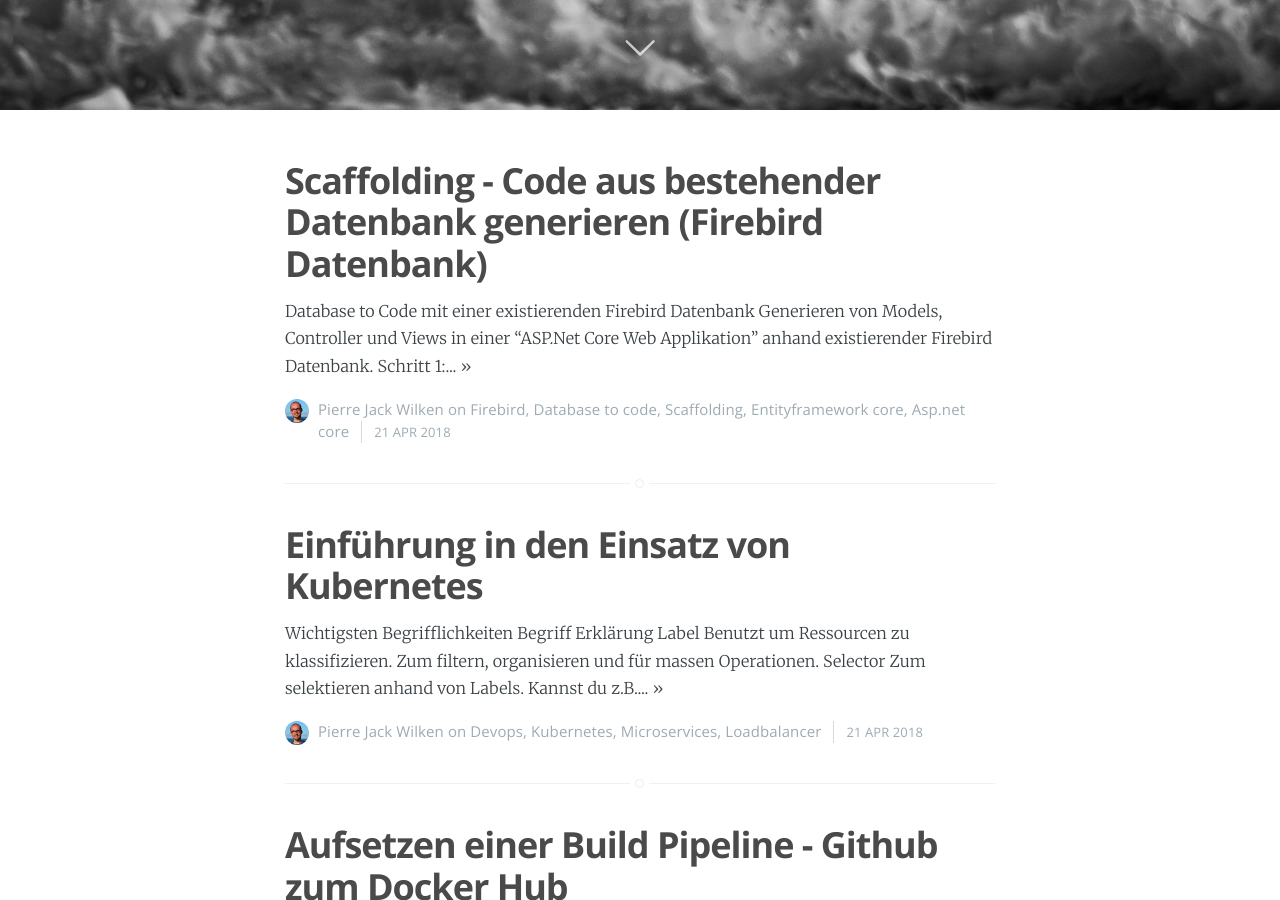
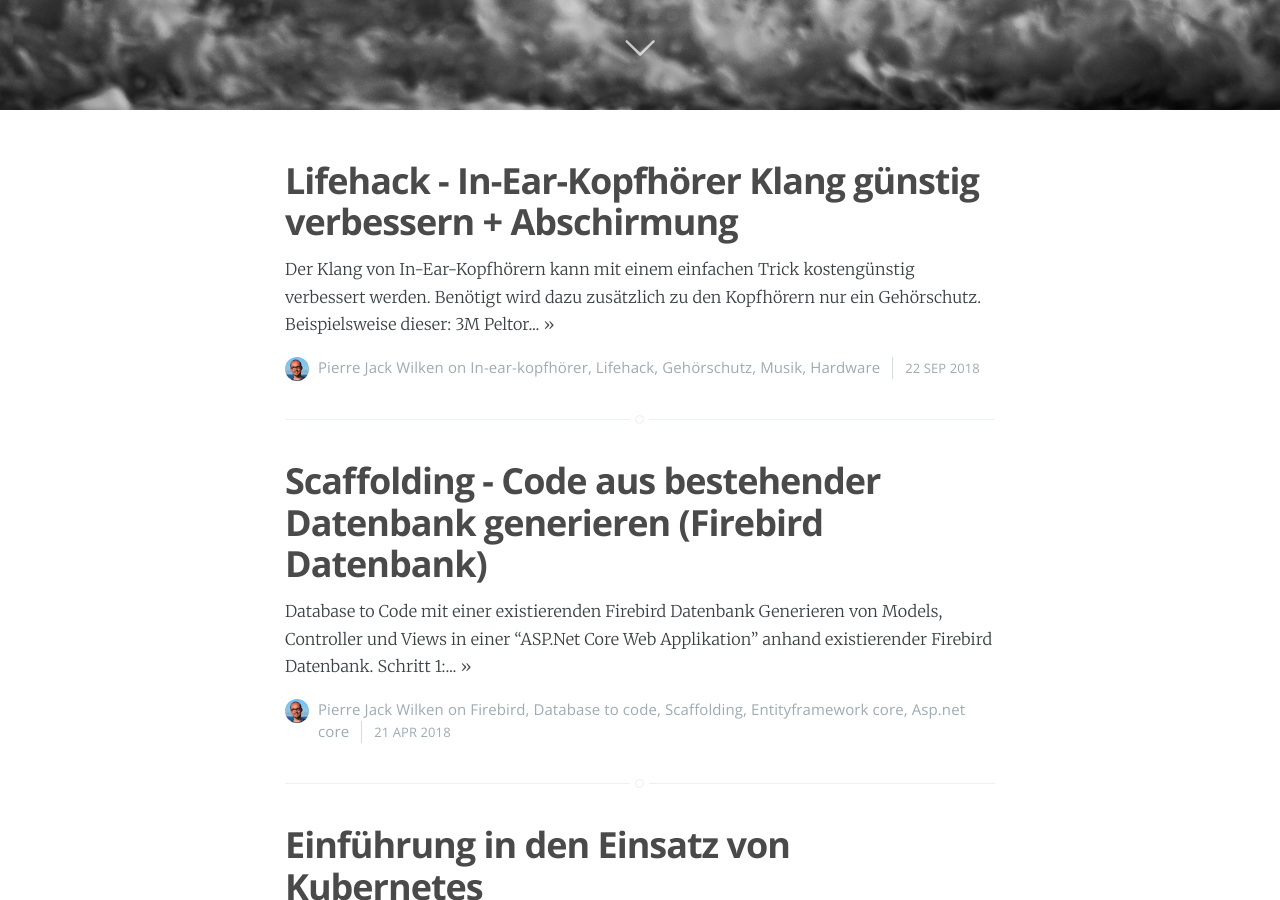
Before and after one commit to pwilken/digitalridingwebpage, a Jekyll site: the page built from index.html, in a window 1280 px wide and 900 px high, scrolled down 790 px. Built offline with Jekyll 4.4.1, drawn with Linux system fonts in a browser that asks for light colours; nearby versions of some CDN libraries; the list of posts is cut into pages by our own code; some of the changed text lies outside the part shown.

Commit message:
added lifehack: earphone

```diff
--- a/_posts/2014-09-27-a-full-and-comprehensive-style-test.html
+++ b/_posts/2014-09-27-a-full-and-comprehensive-style-test.html
@@ -1,3 +1,4 @@
+<!--
 ---
 layout: post
 cover: 'assets/images/cover3.jpg'
@@ -425,3 +426,4 @@ c.draw = function() {
 <p></div><script async src="//codepen.io/assets/embed/ei.js"></script></p>
 
 <p>Isn't it beautiful?</p>
+-->
--- /dev/null
+++ b/_posts/2018-09-22-Earphone-Lifehack-de.markdown
@@ -0,0 +1,21 @@
+---
+layout: post
+title: Lifehack - In-Ear-Kopfhörer Klang günstig verbessern + Abschirmung
+lang: de
+ref: de-lh-iek
+date: 2018-09-22 22:00:00 +0300
+description: Einfacher Trick um den Klang von In-Ear-Kopfhörern zu verbessern und Außengeräusche abzuschirmen mit einem Gehörschutz.
+cover: assets/images/earphone1.jpg
+tags: [In-Ear-Kopfhörer, Lifehack, Gehörschutz, Musik, Hardware]
+author: pierrewilken
+categories: pierrewilken
+subclass: 'post tag-fiction'
+navigation: true
+---
+Der Klang von In-Ear-Kopfhörern kann mit einem einfachen Trick kostengünstig verbessert werden.
+
+
+Benötigt wird dazu zusätzlich zu den Kopfhörern nur ein Gehörschutz.
+Beispielsweise dieser: <a target="_blank" href="https://www.amazon.de/gp/product/B002IV8I1C/ref=as_li_tl?ie=UTF8&camp=1638&creative=6742&creativeASIN=B002IV8I1C&linkCode=as2&tag=digitalriding-21&linkId=b12cfdb616517f5335f5c431a311ce59">3M Peltor Optime I Kapselgehörschützer gelb für Lärm bis 98dB</a><img src="//ir-de.amazon-adsystem.com/e/ir?t=digitalriding-21&l=am2&o=3&a=B002IV8I1C" width="1" height="1" border="0" alt="" style="border:none !important; margin:0px !important;" />
+
+Der Hörschutz wird einfach zusätzlich zu den Kopfhörern getragen, dies verbessert nicht nur die Klangbildung sondern schirmt auch von Außengeräuschen ab.
```
Also changed, not shown: assets/images/earphone1.jpg (added).
